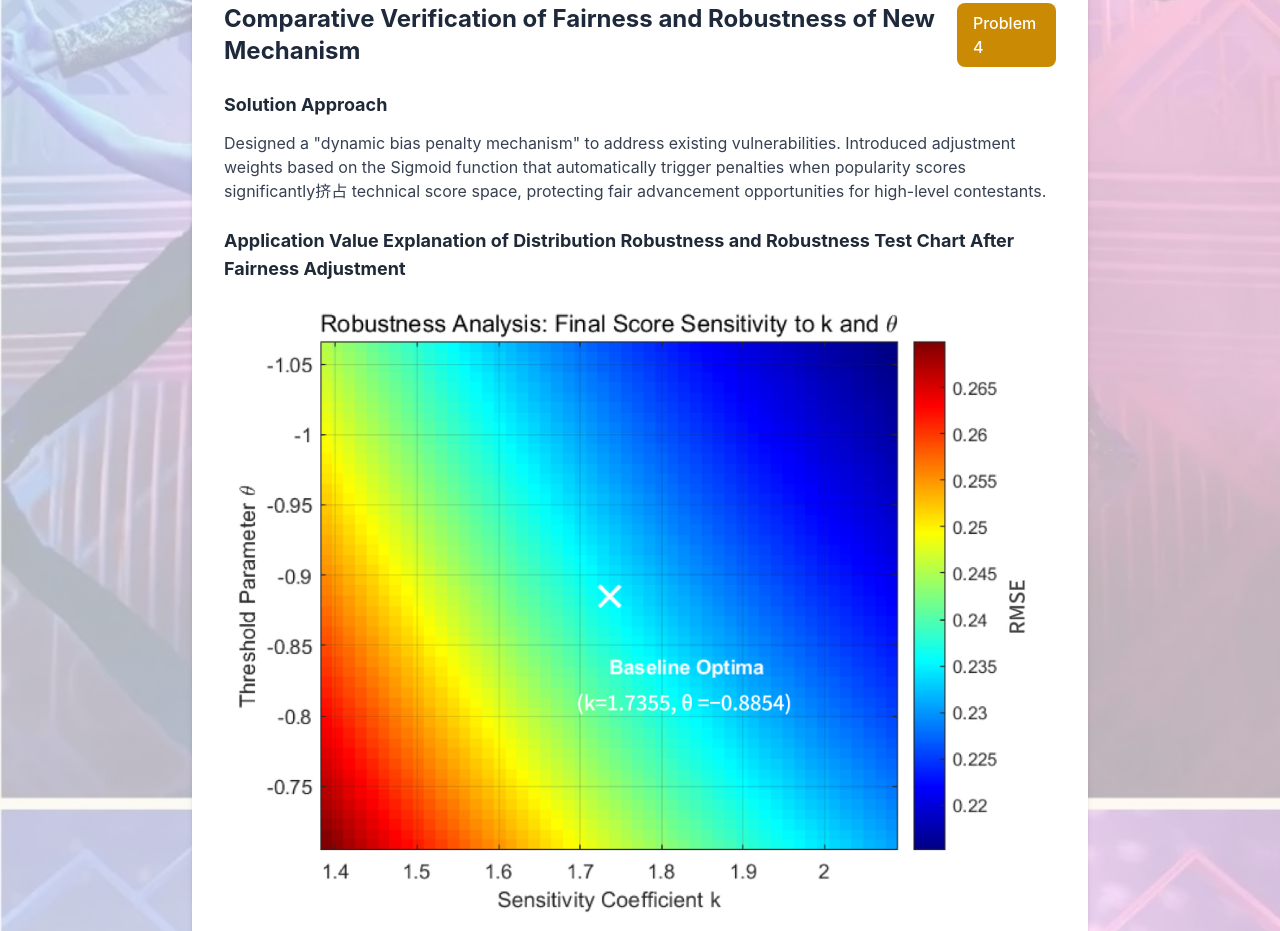
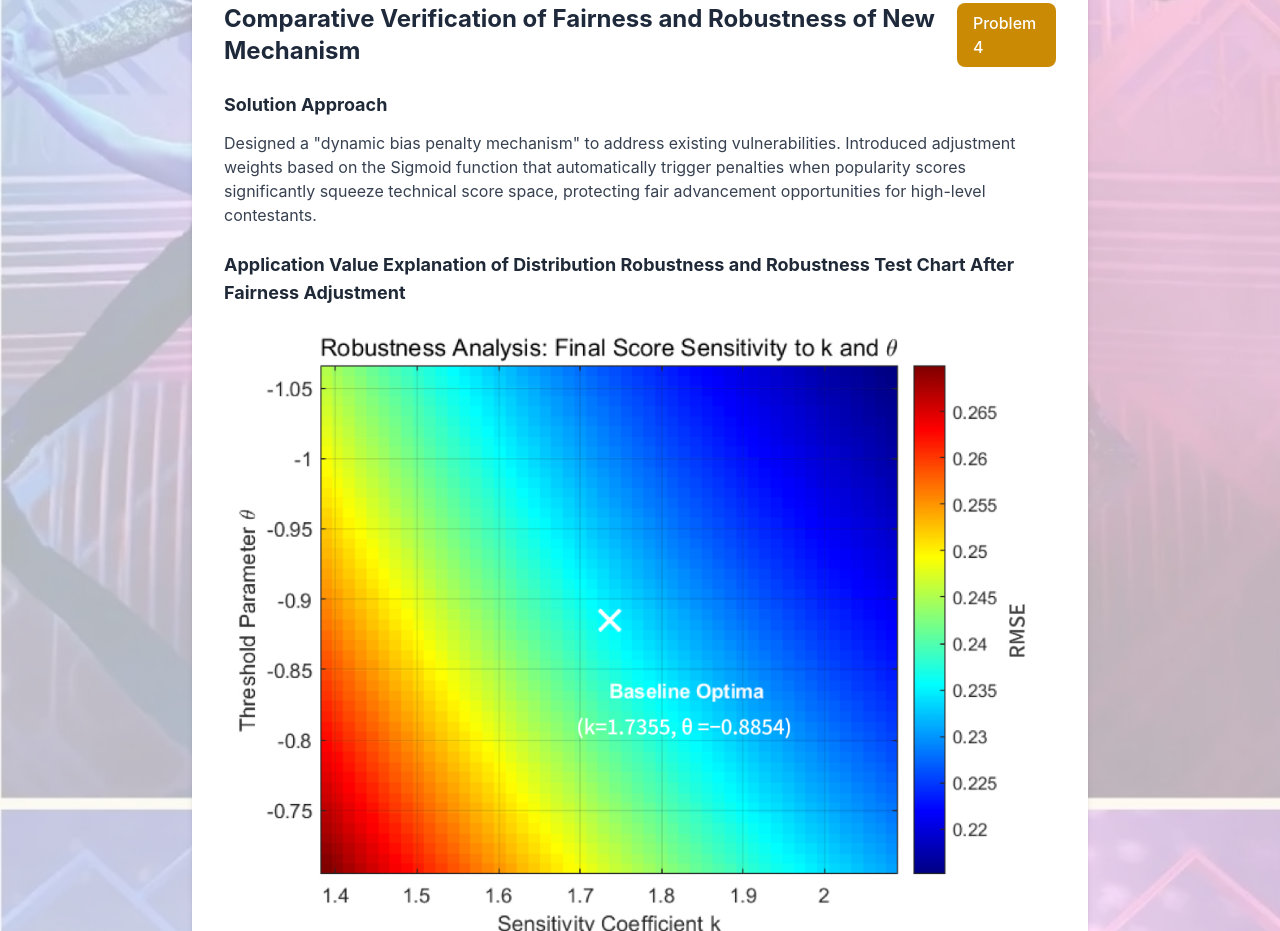
Before and after one commit to sanmaochidouchong/sanmaochidouchongsbyyy.github, a plain HTML site: page case.html in a window 1280 px wide. Shown: the part 6096-7027 px from the top of the page. Drawn offline with nearby package versions, Linux system fonts and the light colour scheme.

Commit message:
Update case.html

```diff
--- a/case.html
+++ b/case.html
@@ -243,7 +243,7 @@
 
                         <h3 class="font-bold text-lg mb-3 text-gray-800">Solution Approach</h3>
                         <p class="text-gray-700 mb-6">
-                            Designed a "dynamic bias penalty mechanism" to address existing vulnerabilities. Introduced adjustment weights based on the Sigmoid function that automatically trigger penalties when popularity scores significantly挤占 technical score space, protecting fair advancement opportunities for high-level contestants.
+                            Designed a "dynamic bias penalty mechanism" to address existing vulnerabilities. Introduced adjustment weights based on the Sigmoid function that automatically trigger penalties when popularity scores significantly squeeze technical score space, protecting fair advancement opportunities for high-level contestants.
                         </p>
 
                         <h3 class="font-bold text-lg mb-3 text-gray-800">Application Value Explanation of Distribution Robustness and Robustness Test Chart After Fairness Adjustment</h3>
```
